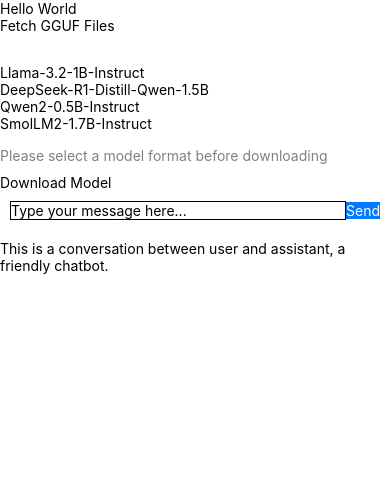
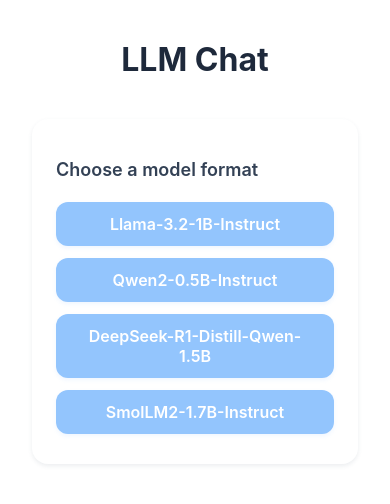
Before and after one commit to Ericko444/EdgeLLM, a React Native app: screen / in a window 390 px wide. Shown: the top 504 px of the page. Built offline with nearby package versions, Linux system fonts and the light colour scheme.

Commit message:
feat: Implemented multi-page UI for model selection and conversation
Model Selection Page displays available model formats as selectable buttons.

```diff
--- a/App.tsx
+++ b/App.tsx
@@ -30,6 +30,9 @@ function App(): React.JSX.Element {
   const [context, setContext] = useState<any>(null);
   const [isDownloading, setIsDownloading] = useState<boolean>(false);
   const [isGenerating, setIsGenerating] = useState<boolean>(false);
+  const [currentPage, setCurrentPage] = useState<
+    'modelSelection' | 'conversation'
+  >('modelSelection');
 
   const modelFormats = [
     { label: 'Llama-3.2-1B-Instruct' },
@@ -199,10 +202,35 @@ function App(): React.JSX.Element {
     }
   };
 
+  const handleFormatSelection = (format: string) => {
+    setSelectedModelFormat(format);
+    setAvailableGGUFs([]);
+    fetchAvailableGGUFs(format);
+  };
+
 
   return (
-    <SafeAreaView>
-      <Text>Hello World</Text>
+    <SafeAreaView style={styles.container}>
+      <ScrollView contentContainerStyle={styles.scrollView}>
+        <Text style={styles.title}>LLM Chat</Text>
+        {currentPage === 'modelSelection' && (
+          <View style={styles.card}>
+            <Text style={styles.subtitle}>Choose a model format</Text>
+            {modelFormats.map(format => (
+              <TouchableOpacity
+                key={format.label}
+                style={[
+                  styles.button,
+                  selectedModelFormat === format.label && styles.selectedButton,
+                ]}
+                onPress={() => handleFormatSelection(format.label)}>
+                <Text style={styles.buttonText}>{format.label}</Text>
+              </TouchableOpacity>
+            ))}
+          </View>
+        )}
+        {currentPage === 'conversation' && (
+          <>
             <TouchableOpacity
               onPress={() => fetchAvailableGGUFs("Llama-3.2-1B-Instruct")}
             >
@@ -267,10 +295,157 @@ function App(): React.JSX.Element {
                 <Text style={{ marginVertical: 10 }} key={index}>{msg.content}</Text>
               ))}
             </ScrollView>
-
+          </>
+        )}
+      </ScrollView>
     </SafeAreaView>
   );
 }
-const styles = StyleSheet.create({});
+
+const styles = StyleSheet.create({
+  container: {
+    flex: 1,
+    backgroundColor: '#FFFFFF',
+  },
+  scrollView: {
+    padding: 16,
+  },
+  title: {
+    fontSize: 32,
+    fontWeight: '700',
+    color: '#1E293B',
+    marginVertical: 24,
+    textAlign: 'center',
+  },
+  card: {
+    backgroundColor: '#FFFFFF',
+    borderRadius: 16,
+    padding: 24,
+    margin: 16,
+    shadowColor: '#475569',
+    shadowOffset: {
+      width: 0,
+      height: 2,
+    },
+    shadowOpacity: 0.1,
+    shadowRadius: 4,
+    elevation: 3,
+  },
+  subtitle: {
+    fontSize: 18,
+    fontWeight: '600',
+    color: '#334155',
+    marginBottom: 16,
+    marginTop: 16,
+  },
+  subtitle2: {
+    fontSize: 12,
+    fontWeight: '600',
+    marginBottom: 16,
+    color: '#93C5FD',
+  },
+  button: {
+    backgroundColor: '#93C5FD', // Lighter blue
+    paddingVertical: 12,
+    paddingHorizontal: 24,
+    borderRadius: 12,
+    marginVertical: 6,
+    shadowColor: '#93C5FD', // Matching lighter shadow color
+    shadowOffset: {
+      width: 0,
+      height: 2,
+    },
+    shadowOpacity: 0.15, // Slightly reduced opacity for subtle shadows
+    shadowRadius: 4,
+    elevation: 2,
+  },
+  buttonText: {
+    color: '#FFFFFF',
+    fontSize: 16,
+    fontWeight: '600',
+    textAlign: 'center',
+  },
+  selectedButton: {
+    backgroundColor: '#2563EB',
+  },
+  buttonTextGGUF: {
+    color: '#FFFFFF',
+    fontSize: 12,
+    fontWeight: '600',
+    textAlign: 'center',
+  },
+  chatContainer: {
+    flex: 1,
+    backgroundColor: '#F8FAFC',
+    borderRadius: 16,
+    padding: 16,
+    marginBottom: 16,
+  },
+  messageWrapper: {
+    marginBottom: 16,
+  },
+  messageBubble: {
+    padding: 12,
+    borderRadius: 12,
+    maxWidth: '80%',
+  },
+  userBubble: {
+    alignSelf: 'flex-end',
+    backgroundColor: '#3B82F6',
+  },
+  llamaBubble: {
+    alignSelf: 'flex-start',
+    backgroundColor: '#FFFFFF',
+    borderWidth: 1,
+    borderColor: '#E2E8F0',
+  },
+  messageText: {
+    fontSize: 16,
+    color: '#334155',
+  },
+  userMessageText: {
+    color: '#FFFFFF',
+  },
+  greetingText: {
+    fontSize: 12,
+    fontWeight: '500',
+    textAlign: 'center',
+    marginVertical: 12,
+    color: '#64748B', // Soft gray that complements #2563EB
+  },
+  input: {
+    backgroundColor: '#FFFFFF',
+    borderWidth: 1,
+    borderColor: '#E2E8F0',
+    borderRadius: 12,
+    padding: 16,
+    fontSize: 16,
+    color: '#334155',
+  },
+  sendButton: {
+    backgroundColor: '#3B82F6',
+    paddingVertical: 14,
+    paddingHorizontal: 24,
+    borderRadius: 12,
+    shadowColor: '#3B82F6',
+    shadowOffset: {
+      width: 0,
+      height: 2,
+    },
+    shadowOpacity: 0.2,
+    shadowRadius: 3,
+    elevation: 2,
+  },
+  buttonRow: {
+    flexDirection: 'row',
+    justifyContent: 'flex-end',
+    gap: 8,
+  },
+  inputContainer: {
+    flexDirection: 'column',
+    gap: 12,
+    margin: 16,
+  },
+});
 
 export default App;
```
Lines whose indentation alone changed are shown as unchanged.
